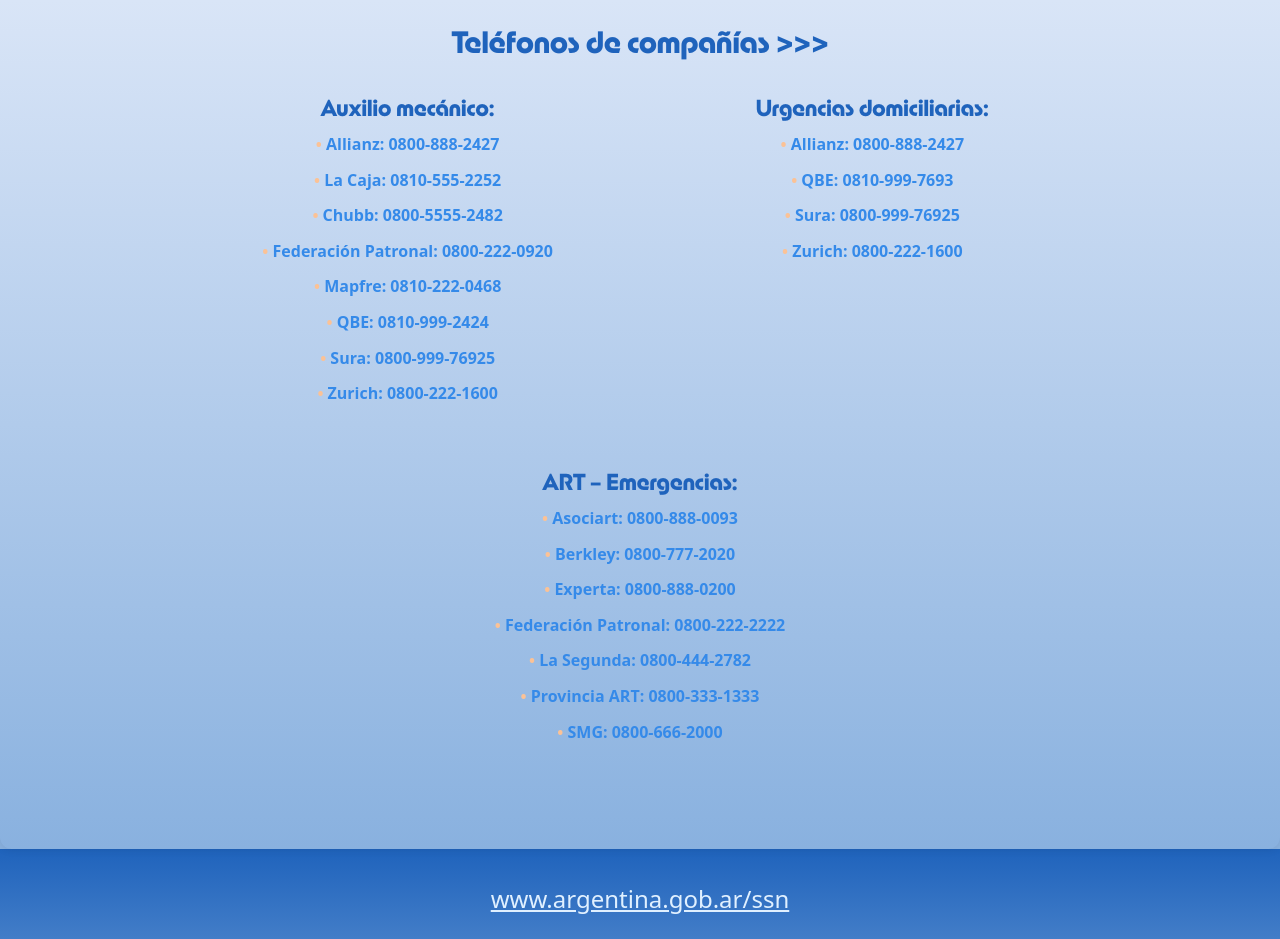
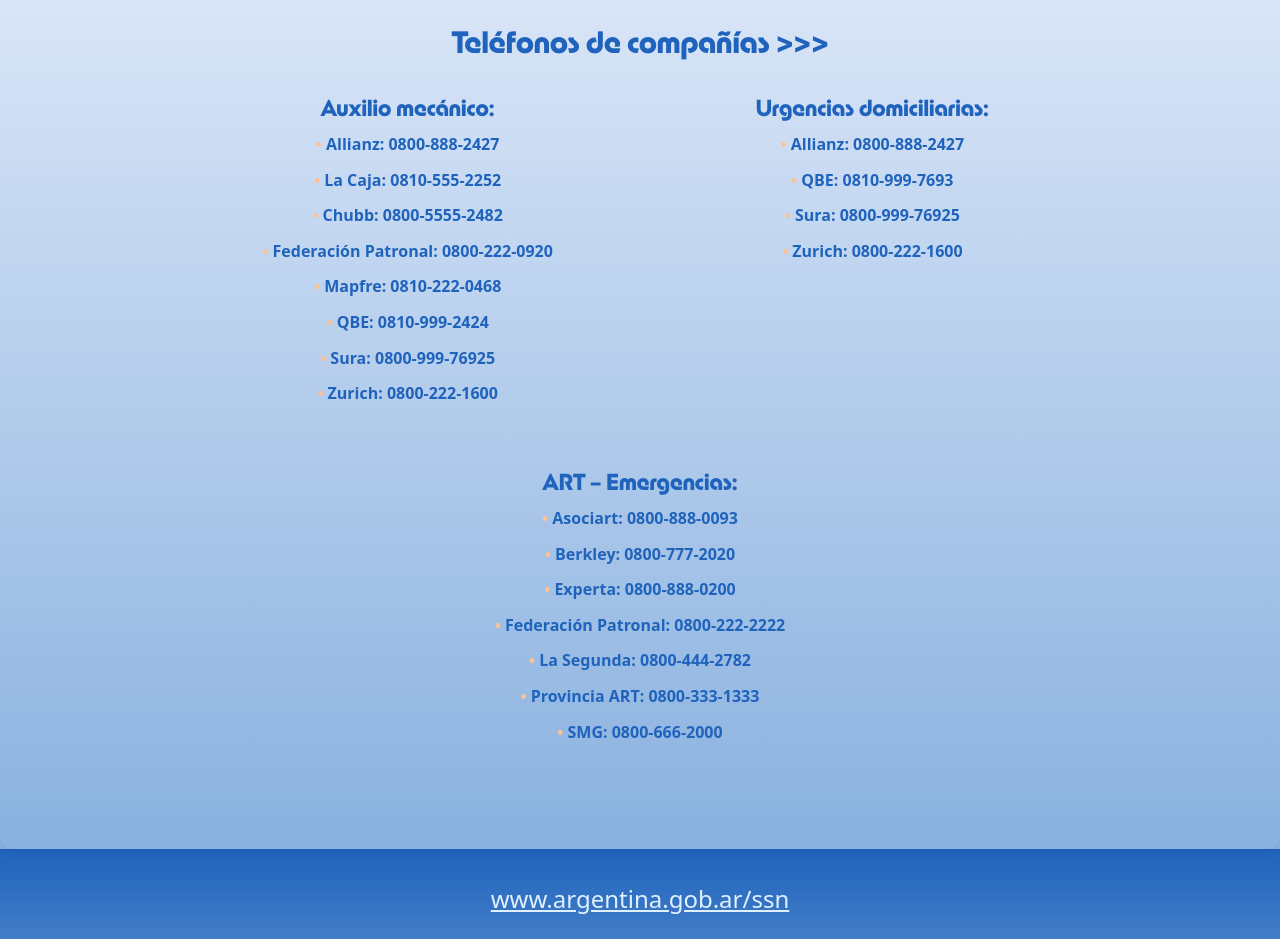
Before and after one commit to Ivanjaviersanchez/Fenix-Broker, a React (Vite) app: page /contacto in a window 1280 px wide. Shown: the part 1380-2319 px from the top of the page. Built offline with nearby package versions, Linux system fonts and the light colour scheme; grey boxes are pictures that could not be loaded.

Commit message:
Componente Contacto ajustes

```diff
--- a/src/components/Contacto.css
+++ b/src/components/Contacto.css
@@ -202,7 +202,7 @@
 }
 
 .TelefonosBlock li {
-  color: var(--color-2);
+  color: var(--color-1);
   font-weight: bold;
 }
 
```
